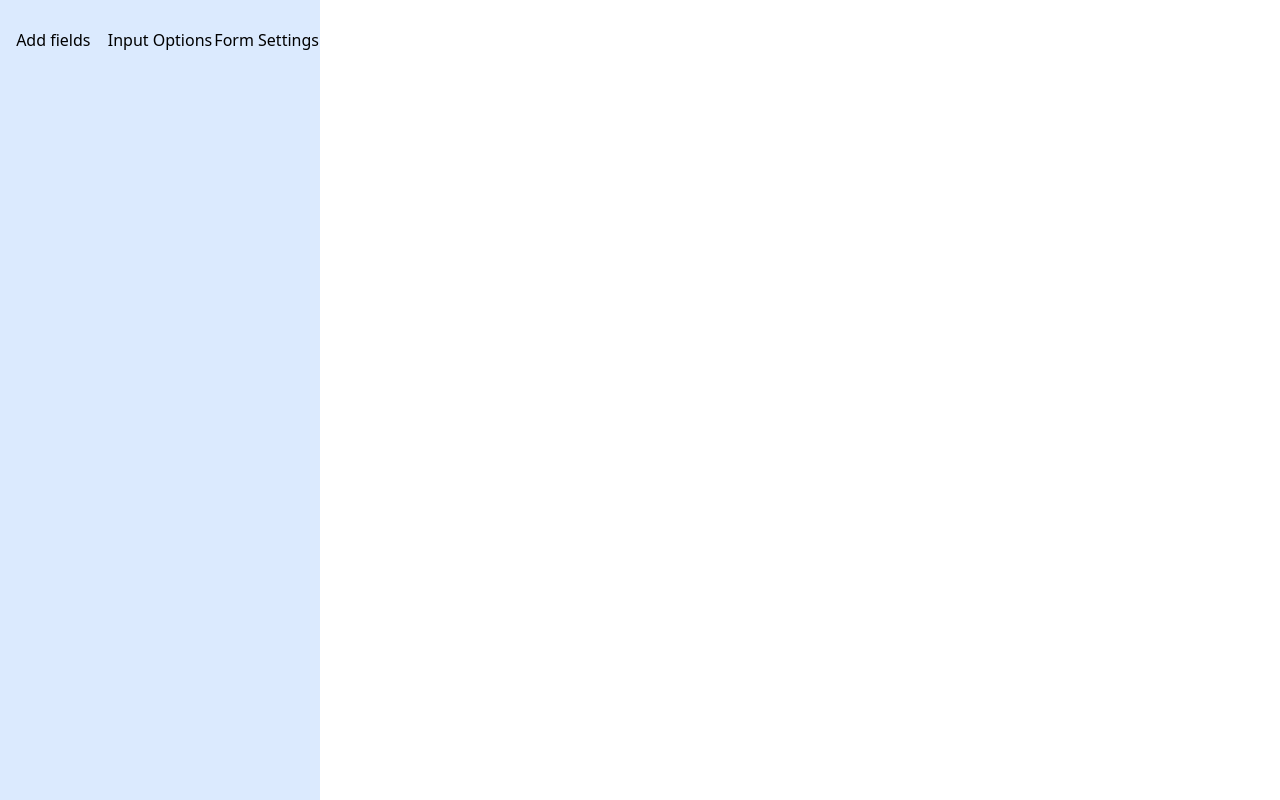
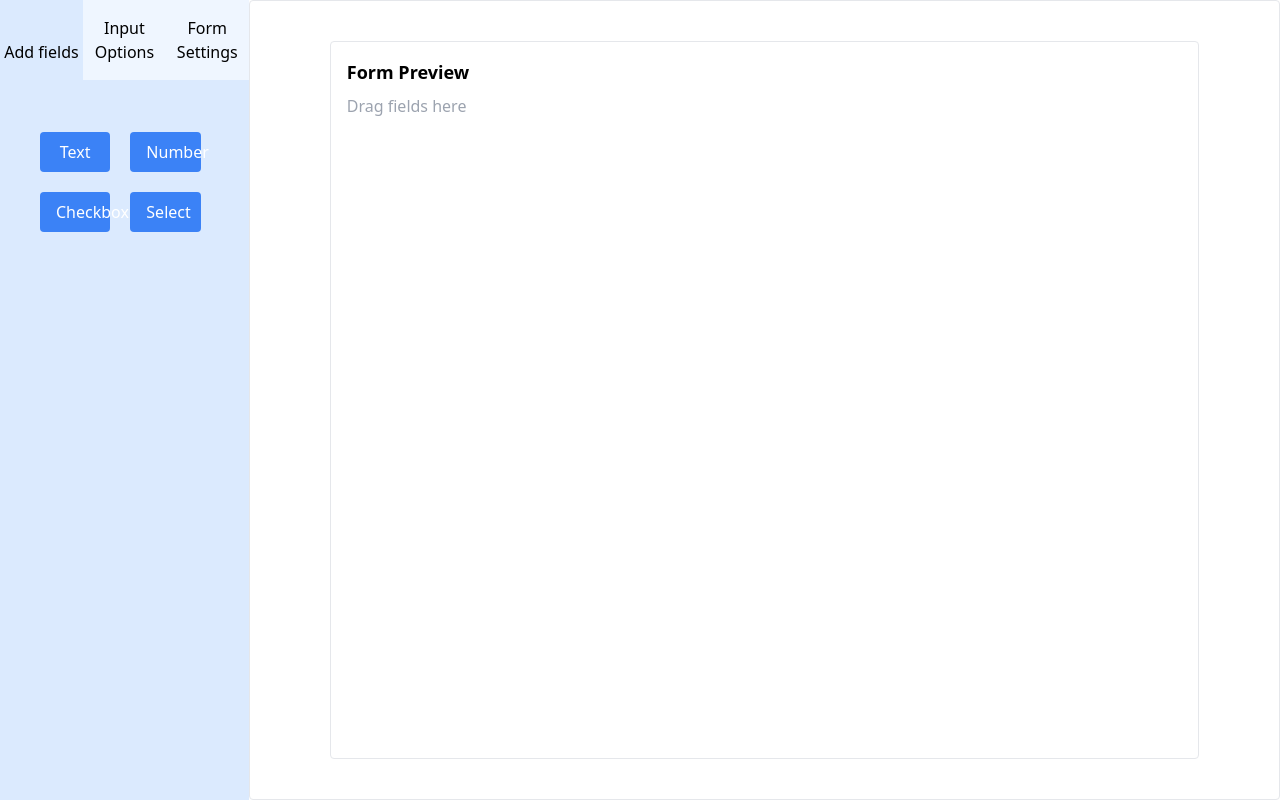
Before and after one commit to vrezhMik/form-builder, a React (Create React App) app in the folder client/: page /formBuilder in a window 1280 px wide. Built offline with nearby package versions, Linux system fonts and the light colour scheme.

Commit message:
Add drag and drop
1. Add Store
2. Implement drag and drop
3. Create input class

```diff
--- a/client/package.json
+++ b/client/package.json
@@ -3,6 +3,7 @@
   "version": "0.1.0",
   "private": true,
   "dependencies": {
+    "@reduxjs/toolkit": "^2.8.2",
     "@testing-library/dom": "^10.4.0",
     "@testing-library/jest-dom": "^6.6.3",
     "@testing-library/react": "^16.3.0",
@@ -13,6 +14,7 @@
     "@types/react-dom": "^19.1.6",
     "react": "^19.1.0",
     "react-dom": "^19.1.0",
+    "react-redux": "^9.2.0",
     "react-router-dom": "^6.22.3",
     "react-scripts": "5.0.1",
     "scss": "^0.2.4",
@@ -44,6 +46,7 @@
     ]
   },
   "devDependencies": {
+    "@types/react-redux": "^7.1.34",
     "autoprefixer": "^10.4.21",
     "postcss": "^8.5.6",
     "tailwindcss": "^3.4.1"
--- /dev/null
+++ b/client/src/components/Builder/FieldsComponent.tsx
@@ -0,0 +1,30 @@
+export default function FieldsComponent() {
+  const inputs = [
+    { label: "Text" },
+    { label: "Number" },
+    { label: "Checkbox" },
+    { label: "Select" },
+  ];
+
+  const handleDragStart = (
+    e: React.DragEvent<HTMLDivElement>,
+    type: string
+  ) => {
+    e.dataTransfer.setData("field-type", type.toLowerCase());
+  };
+
+  return (
+    <div className="p-10 flex flex-wrap gap-x-5 gap-y-5">
+      {inputs.map((input, index) => (
+        <div
+          key={index}
+          draggable
+          onDragStart={(e) => handleDragStart(e, input.label)}
+          className="w-5/12 text-center bg-blue-500 text-white px-4 py-2 rounded hover:bg-blue-600 cursor-move"
+        >
+          {input.label}
+        </div>
+      ))}
+    </div>
+  );
+}
--- /dev/null
+++ b/client/src/components/FormEditor/FormEditor.tsx
@@ -0,0 +1,11 @@
+import React from "react";
+import FormPreview from "./FormPreview/FormPreview";
+function FormEditor() {
+  return (
+    <div className="py-10 px-20 w-full border rounded">
+      <FormPreview />
+    </div>
+  );
+}
+
+export default FormEditor;
--- /dev/null
+++ b/client/src/components/FormEditor/FormPreview/FormPreview.tsx
@@ -0,0 +1,60 @@
+// FormPreview.tsx
+import React from "react";
+import { useDispatch, useSelector } from "react-redux";
+import { RootState } from "../../../store";
+import { addField } from "../../../store/formBuilderSlice";
+import {
+  createFormField,
+  FormField,
+  FieldType,
+} from "./../../../form-builder/FormField";
+
+function FormPreview() {
+  const fields = useSelector((state: RootState) => state.formBuilder.fields);
+  const dispatch = useDispatch();
+
+  const handleDrop = (e: React.DragEvent<HTMLDivElement>) => {
+    e.preventDefault();
+    const type = e.dataTransfer.getData("field-type") as FieldType;
+
+    if (type) {
+      const newField = createFormField(type);
+      dispatch(addField(newField));
+    }
+  };
+
+  const handleDragOver = (e: React.DragEvent<HTMLDivElement>) => {
+    e.preventDefault();
+  };
+
+  return (
+    <div
+      className="w-full h-full min-h-[300px] border rounded p-4"
+      onDrop={handleDrop}
+      onDragOver={handleDragOver}
+    >
+      <h2 className="text-lg font-semibold mb-2">Form Preview</h2>
+      {fields.length === 0 ? (
+        <p className="text-gray-400">Drag fields here</p>
+      ) : (
+        <div className="flex flex-col gap-2">
+          {fields.map((field: FormField) => (
+            <div key={field.id} className="border p-3 rounded bg-gray-50">
+              <label>{field.label}</label>
+              {field.type === "text" && (
+                <input type="text" className="w-full" />
+              )}
+              {field.type === "number" && (
+                <input type="number" className="w-full" />
+              )}
+              {field.type === "checkbox" && <input type="checkbox" />}
+              {field.type === "select" && <select className="w-full" />}
+            </div>
+          ))}
+        </div>
+      )}
+    </div>
+  );
+}
+
+export default FormPreview;
--- a/client/src/components/Header/HeaderComponent.tsx
+++ b/client/src/components/Header/HeaderComponent.tsx
@@ -3,7 +3,7 @@ import { useNavigate } from "react-router-dom";
 export default function HeaderComponent() {
   const navigate = useNavigate();
   function handleClick() {
-    navigate("/formBuilder"); // or any route you want
+    navigate("/formBuilder");
   }
   return (
     <header className="py-10 px-20 border-b bg-white">
--- a/client/src/components/Sidebar/SidebarComponent.tsx
+++ b/client/src/components/Sidebar/SidebarComponent.tsx
@@ -1,9 +1,10 @@
-import React from "react";
+import FieldsComponent from "../Builder/FieldsComponent";
 import SidebarMenuComponent from "./SidebarMenu/SidebarMenuComponent";
 function SidebarComponent() {
   return (
     <div className="w-3/12 bg-blue-100 h-screen">
       <SidebarMenuComponent />
+      <FieldsComponent />
     </div>
   );
 }
--- a/client/src/components/Sidebar/SidebarMenu/SidebarMenuComponent.tsx
+++ b/client/src/components/Sidebar/SidebarMenu/SidebarMenuComponent.tsx
@@ -1,29 +1,27 @@
 import { useState } from "react";
+
 function SidebarMenuComponent() {
   const [currentMenu, setCurrentMenu] = useState<number>(0);
-  const inputs = [
-    { lable: "Add fields" },
-    { lable: "Input Options" },
-    { lable: "Form Settings" },
+  const menu_inputs = [
+    { label: "Add fields" },
+    { label: "Input Options" },
+    { label: "Form Settings" },
   ];
 
   return (
     <div className="w-full">
       <div>
-        {inputs.map((input, index) => {
-          return (
-            <button
-              className={`h-20 w-4/12 bg-blue-${
-                index == currentMenu ? "100" : "50"
-              }`}
-              onClick={() => {
-                setCurrentMenu(index);
-              }}
-            >
-              {input.lable}
-            </button>
-          );
-        })}
+        {menu_inputs.map((input, index) => (
+          <button
+            key={index}
+            className={`h-20 w-4/12 ${
+              index === currentMenu ? "bg-blue-100" : "bg-blue-50"
+            }`}
+            onClick={() => setCurrentMenu(index)}
+          >
+            {input.label}
+          </button>
+        ))}
       </div>
     </div>
   );
--- /dev/null
+++ b/client/src/form-builder/FormField.ts
@@ -0,0 +1,17 @@
+export type FieldType = "text" | "number" | "checkbox" | "select";
+
+export interface FormField {
+  id: string;
+  type: FieldType;
+  label: string;
+  settings: Record<string, any>;
+}
+
+export function createFormField(type: FieldType): FormField {
+  return {
+    id: crypto.randomUUID(),
+    type,
+    label: type.charAt(0).toUpperCase() + type.slice(1),
+    settings: {},
+  };
+}
--- a/client/src/index.tsx
+++ b/client/src/index.tsx
@@ -1,15 +1,15 @@
 import React from "react";
 import ReactDOM from "react-dom/client";
 import App from "./App";
-import reportWebVitals from "./reportWebVitals";
+import { Provider } from "react-redux";
+import { store } from "./store";
 
-const root = ReactDOM.createRoot(
-  document.getElementById("root") as HTMLElement
-);
+const root = ReactDOM.createRoot(document.getElementById("root")!);
+
 root.render(
   <React.StrictMode>
-    <App />
+    <Provider store={store}>
+      <App />
+    </Provider>
   </React.StrictMode>
 );
-
-reportWebVitals();
--- a/client/src/pages/FormBuilder.tsx
+++ b/client/src/pages/FormBuilder.tsx
@@ -1,11 +1,12 @@
 import React from "react";
 import SidebarComponent from "../components/Sidebar/SidebarComponent";
-
+import FormEditor from "../components/FormEditor/FormEditor";
 function FormBuilder() {
   return (
     <>
-      <div>
+      <div className="flex">
         <SidebarComponent />
+        <FormEditor />
       </div>
     </>
   );
--- /dev/null
+++ b/client/src/store/formBuilderSlice.ts
@@ -0,0 +1,43 @@
+import { createSlice, PayloadAction } from "@reduxjs/toolkit";
+import {
+  createFormField,
+  FormField,
+  FieldType,
+} from "../form-builder/FormField";
+
+interface FormBuilderState {
+  fields: FormField[];
+}
+
+const initialState: FormBuilderState = {
+  fields: [],
+};
+
+const formBuilderSlice = createSlice({
+  name: "formBuilder",
+  initialState,
+  reducers: {
+    addField: (state: FormBuilderState, action: PayloadAction<FormField>) => {
+      state.fields.push(action.payload);
+    },
+    updateField: (
+      state: FormBuilderState,
+      action: PayloadAction<{ id: string; updates: Partial<FormField> }>
+    ) => {
+      const field = state.fields.find(
+        (f: FormField) => f.id === action.payload.id
+      );
+      if (field) {
+        Object.assign(field, action.payload.updates);
+      }
+    },
+    removeField: (state: FormBuilderState, action: PayloadAction<string>) => {
+      state.fields = state.fields.filter(
+        (f: FormField) => f.id !== action.payload
+      );
+    },
+  },
+});
+
+export const { addField, updateField, removeField } = formBuilderSlice.actions;
+export default formBuilderSlice.reducer;
--- /dev/null
+++ b/client/src/store/index.ts
@@ -0,0 +1,11 @@
+import { configureStore } from "@reduxjs/toolkit";
+import formBuilderReducer from "./formBuilderSlice";
+
+export const store = configureStore({
+  reducer: {
+    formBuilder: formBuilderReducer,
+  },
+});
+
+export type RootState = ReturnType<typeof store.getState>;
+export type AppDispatch = typeof store.dispatch;
```
Also changed, not shown: 1 other file (tests, documents, lock files or other folders).
